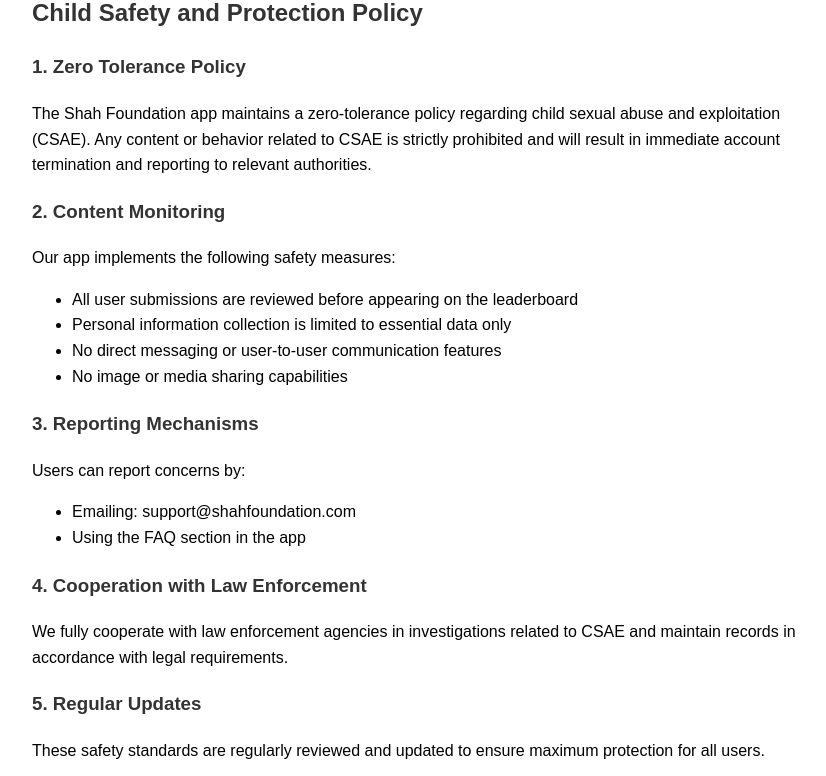
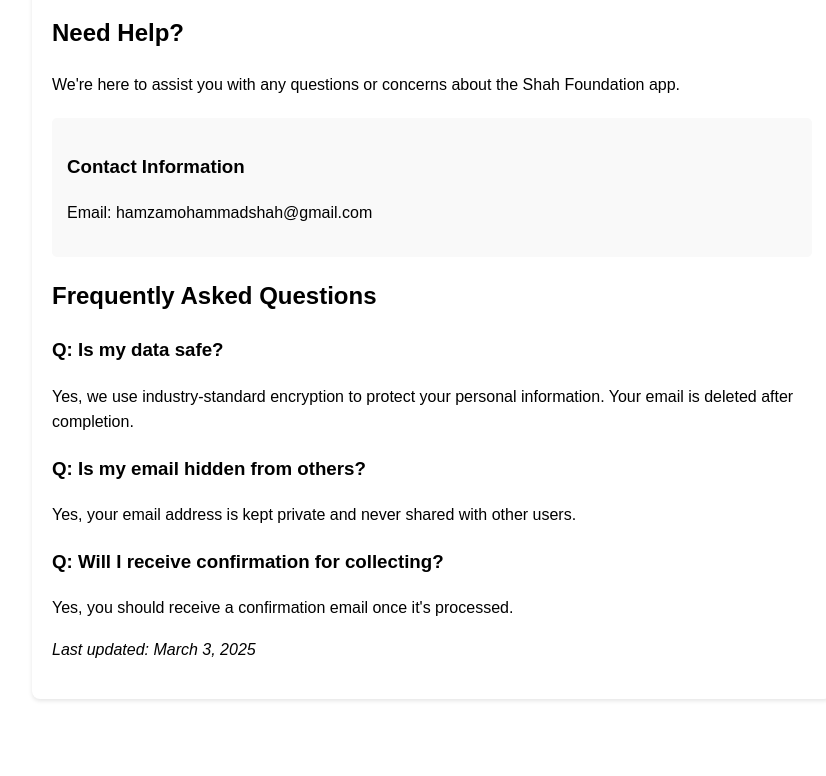
Before and after one commit to hamzarulez/shah-foundation-support, a plain HTML site: page index.html in a window 1280 px wide. Shown: the part 120-896 px from the top of the page, without its empty margins (208-1034 px from the left). After the commit the page ends 839 px from the top, so only its background shows below. Drawn offline with Linux system fonts and the light colour scheme.

Commit message:
Update index.html

```diff
--- a/index.html
+++ b/index.html
@@ -1,7 +1,7 @@
 <!DOCTYPE html>
 <html>
 <head>
-    <title>Shah Foundation - Safety Standards and Policies</title>
+    <title>Shah Foundation - Support</title>
     <style>
         body {
             font-family: Arial, sans-serif;
@@ -10,43 +10,47 @@
             margin: 0 auto;
             padding: 20px;
         }
-        h1, h2, h3 {
-            color: #333;
+        h1 {
+            color: #8B61C2;
+            text-align: center;
         }
-        ul {
-            margin-bottom: 20px;
+        .container {
+            background: #fff;
+            padding: 20px;
+            border-radius: 8px;
+            box-shadow: 0 2px 4px rgba(0,0,0,0.1);
+        }
+        .contact-info {
+            margin-top: 20px;
+            padding: 15px;
+            background: #f9f9f9;
+            border-radius: 5px;
         }
     </style>
 </head>
 <body>
-    <h1>Shah Foundation App Safety Standards</h1>
-    <h2>Child Safety and Protection Policy</h2>
+    <div class="container">
+        <h1>Shah Foundation Support</h1>
 
-    <h3>1. Zero Tolerance Policy</h3>
-    <p>The Shah Foundation app maintains a zero-tolerance policy regarding child sexual abuse and exploitation (CSAE). Any content or behavior related to CSAE is strictly prohibited and will result in immediate account termination and reporting to relevant authorities.</p>
+        <h2>Need Help?</h2>
+        <p>We're here to assist you with any questions or concerns about the Shah Foundation app.</p>
 
-    <h3>2. Content Monitoring</h3>
-    <p>Our app implements the following safety measures:</p>
-    <ul>
-        <li>All user submissions are reviewed before appearing on the leaderboard</li>
-        <li>Personal information collection is limited to essential data only</li>
-        <li>No direct messaging or user-to-user communication features</li>
-        <li>No image or media sharing capabilities</li>
-    </ul>
+        <div class="contact-info">
+            <h3>Contact Information</h3>
+            <p>Email: hamzamohammadshah@gmail.com</p>
+        </div>
 
-    <h3>3. Reporting Mechanisms</h3>
-    <p>Users can report concerns by:</p>
-    <ul>
-        <li>Emailing: support@shahfoundation.com</li>
-        <li>Using the FAQ section in the app</li>
-    </ul>
+        <h2>Frequently Asked Questions</h2>
+        <h3>Q: Is my data safe?</h3>
+        <p>Yes, we use industry-standard encryption to protect your personal information. Your email is deleted after completion.</p>
 
-    <h3>4. Cooperation with Law Enforcement</h3>
-    <p>We fully cooperate with law enforcement agencies in investigations related to CSAE and maintain records in accordance with legal requirements.</p>
+        <h3>Q: Is my email hidden from others?</h3>
+        <p>Yes, your email address is kept private and never shared with other users.</p>
 
-    <h3>5. Regular Updates</h3>
-    <p>These safety standards are regularly reviewed and updated to ensure maximum protection for all users.</p>
+        <h3>Q: Will I receive confirmation for collecting?</h3>
+        <p>Yes, you should receive a confirmation email once it's processed.</p>
 
-    <p>Last Updated: [Current Date]</p>
+        <p><em>Last updated: March 3, 2025</em></p>
+    </div>
 </body>
 </html>
```
